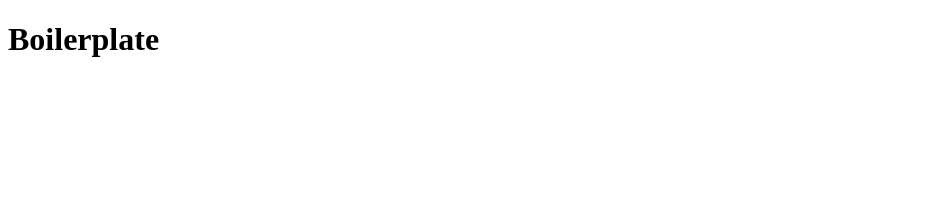
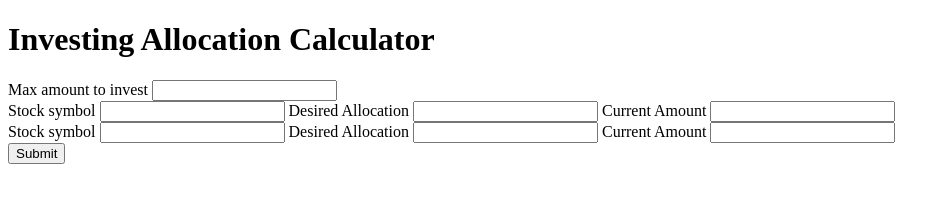
Before and after one commit to ydanbui/investing-allocation-calculator, a website: page public/index.html in a window 1280 px wide. Shown: the whole page, without its empty margins (0-950 px from the left). Drawn offline with Linux system fonts and the light colour scheme.

Commit message:
begin wiring up user inputs

```diff
--- a/public/index.html
+++ b/public/index.html
@@ -5,10 +5,32 @@
     <meta charset="UTF-8">
     <meta name="viewport" content="width=device-width, initial-scale=1.0">
     <meta http-equiv="X-UA-Compatible" content="ie=edge">
-    <title>Boilerplate App</title>
+    <title>Investing Allocation Calculator</title>
 </head>
 <body>
-    <h1>Boilerplate</h1>
+    <h1>Investing Allocation Calculator</h1>
+
+    <form id="form" action="">
+        <label for="">Max amount to invest</label>
+        <input id="maxAmountToInvestDOM" class="max-amount" type="number">
+        <div class="stock-input-group">
+            <label for="">Stock symbol</label>
+            <input class="stock-symbol" type="text">
+            <label for="">Desired Allocation</label>
+            <input class="stock-allocation" type="number">
+            <label for="">Current Amount</label>
+            <input class="stock-amount" type="number">
+        </div>
+        <div class="stock-input-group">
+            <label for="">Stock symbol</label>
+            <input class="stock-symbol" type="text">
+            <label for="">Desired Allocation</label>
+            <input class="stock-allocation" type="number">
+            <label for="">Current Amount</label>
+            <input class="stock-amount" type="number">
+        </div>
+        <button type="submit">Submit</button>
+    </form>
     <script src="./scripts/index-bundle.js"></script>
 </body>
 </html>
--- a/src/requests.js
+++ b/src/requests.js
@@ -15,8 +15,8 @@ const getLatestPrice = async (symbol) => {
     const data = await response.json()
     console.log(data)
 
-
-    return parseFloat(data["Time Series (5min)"][getLastTime()]['4. close'])
+    // return parseFloat(data["Time Series (5min)"][getLastTime()]['4. close'])
+    return parseFloat(data["Time Series (5min)"]["2020-04-09 16:00:00"]['4. close'])
 
 }
 
@@ -77,7 +77,7 @@ const getLastTime = () => {
     // convert back to EST
     time.subtract(4, 'hours')
 
-    // console.log(time.format("YYYY-MM-DD HH:mm:00"))
+    console.log(time.format("YYYY-MM-DD HH:mm:00"))
 
     // Return the proper time format to extract data from API JSON
     return time.format("YYYY-MM-DD HH:mm:00")
```
Also changed, not shown: src/index.js (+18 -1 lines), src/calculator.js (added).
